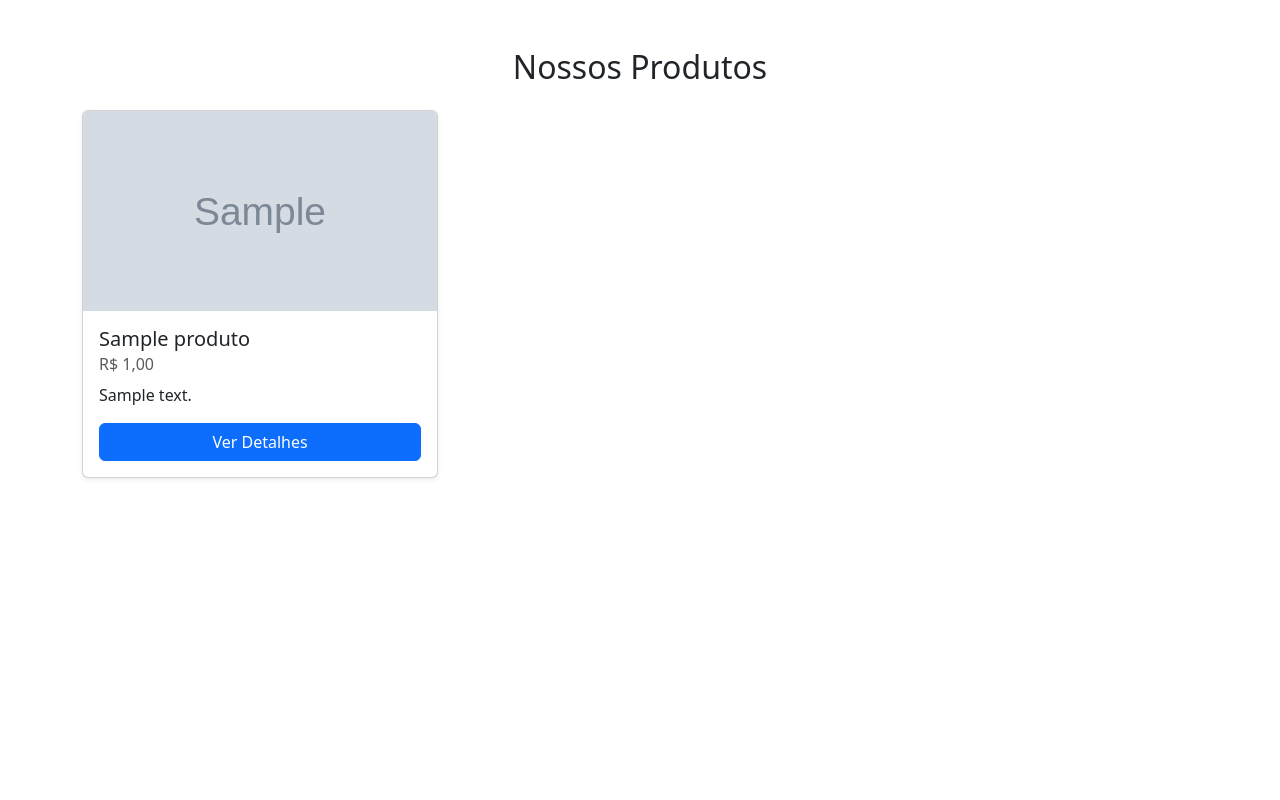
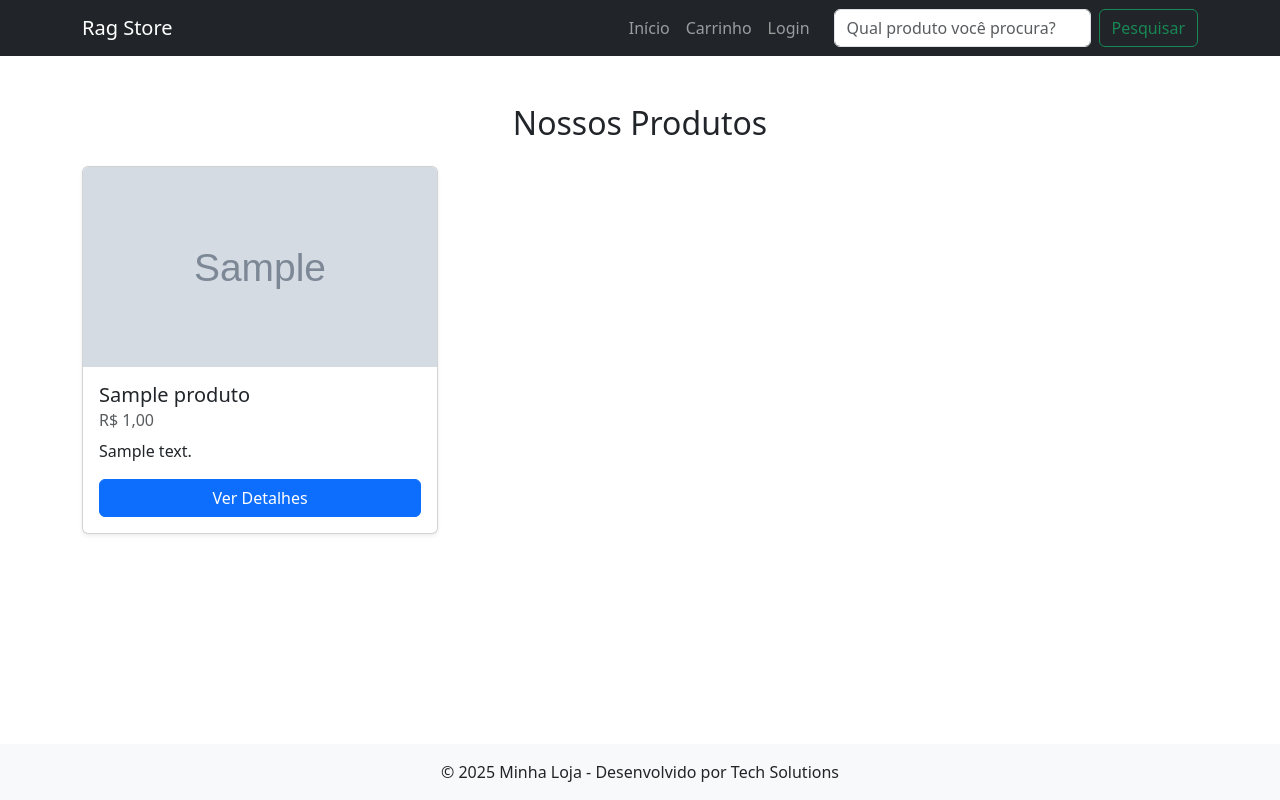
Before and after one commit to GeovanniMarques/e-commerce, a Django app: page / in a window 1280 px wide. Run offline with Django 5.2, Linux system fonts and the light colour scheme; tables that the repository leaves empty hold one stand-in row (values such as "Sample post"); grey boxes marked "Sample" are stand-in pictures.

Commit message:
Adição de templates e busca

```diff
--- a/home/views.py
+++ b/home/views.py
@@ -1,18 +1,31 @@
-from django.shortcuts import render
+from django.shortcuts import render, get_object_or_404
 # Também poderia ser: from django.http import HttpResponse
 from produtos.models import Produto # 1. Importe do modelo
 
 # Create your views here.
 def home(request):
     # 2. Busca dos produtos no banco de dados
-    produtos_reais = Produto.objects.all()
+    termo_busca = request.GET.get('busca')
+
+    if termo_busca:
+        produtos = Produto.objects.filter(nome__icontains=termo_busca)
+    else:
+        produtos = Produto.objects.all()
 
     contexto = {
-        'nome' : 'Geovanni',
-        'produtos' : produtos_reais # 3. Exibimos a lista
+        'produtos' : produtos, # 3. Exibimos a lista
     }
 
     return render(request, 'index.html', contexto) # O render pega o pedido, junta com o template e devolve a página)
 
+def detalhe_produto(request, id):
+    produto = get_object_or_404(Produto, id=id) # Busca o produto pelo ID ou retorna erro 404
+
+    contexto = {
+        'produto' : produto
+    }
+
+    return render(request, 'detalhe_produto.html', contexto)
+
 def sobre(request):
     return render(request, 'sobre.html')
--- a/setup/urls.py
+++ b/setup/urls.py
@@ -16,7 +16,7 @@ Including another URLconf
 """
 from django.contrib import admin
 from django.urls import path
-from home.views import home, sobre
+from home.views import home, sobre, detalhe_produto
 
 # Imports necessários para imagens
 from django.conf.urls.static import static
@@ -26,4 +26,5 @@ urlpatterns = [
     path('admin/', admin.site.urls),
     path('', home, name='home'),
     path('sobre/', sobre, name='sobre'),
+    path('produto/<int:id>', detalhe_produto, name='detalhe_produto'),
 ] + static(settings.MEDIA_URL, document_root=settings.MEDIA_ROOT) # O "truque" para carregar imagens enquanto desenvolve
--- /dev/null
+++ b/templates/base.html
@@ -0,0 +1,57 @@
+<!DOCTYPE html>
+<html lang="pt-BR">
+<head>
+    <meta charset="UTF-8">
+    <meta name="viewport" content="width=device-width, initial-scale=1.0">
+    <link rel="stylesheet" href="https://cdn.jsdelivr.net/npm/bootstrap@5.3.8/dist/css/bootstrap.min.css"
+        integrity="sha384-sRIl4kxILFvY47J16cr9ZwB07vP4J8+LH7qKQnuqkuIAvNWLzeN8tE5YBujZqJLB" crossorigin="anonymous">
+
+    <style>
+        /*Ajuste de página para rodapé ficar fixo na parte debaixo */
+        body {
+            display: flex;
+            flex-direction: column;
+            min-height: 100vh;
+        }
+
+        main {
+            flex: 1;
+        }
+    </style>
+</head>
+<body>
+
+    <nav class="navbar navbar-expand-lg navbar-dark bg-dark">
+        <div class="container">
+            <a class="navbar-brand" href="{% url 'home' %}">Rag Store</a>
+            <button class="navbar-toggler" type="button" data-bs-toggle="collapse" data-bs-target="#navbarNav">
+                <span class="navbar-toggler-icon"></span>
+            </button>
+            <div class="collapse navbar-collapse" id="navbarNav">
+                <ul class="navbar-nav ms-auto">
+                    <li class="nav-item"><a href="{% url 'home' %}" class="nav-link">Início</a></li>
+                    <li class="nav-item"><a href="#" class="nav-link">Carrinho</a></li>
+                    <li class="nav-item"><a href="#" class="nav-link">Login</a></li>
+                </ul>
+
+                <form action="{% url 'home' %}" class="d-flex ms-3" method="GET">
+                    <input type="search" name="busca" placeholder="Qual produto você procura?" aria-label="Search" class="form-control me-2">
+                    <button class="btn btn-outline-success" type="submit">Pesquisar</button>
+                </form>
+            </div>
+        </div>
+    </nav>
+
+    <main>
+        {% block conteudo%}
+        {% endblock %}
+    </main>
+
+    <footer class="bg-light text-center py-3 mt-5">
+        <p class="mb-0">© 2025 Minha Loja - Desenvolvido por Tech Solutions</p>
+    </footer>
+
+    <script src="https://cdn.jsdelivr.net/npm/bootstrap@5.3.0/dist/js/bootstrap.bundle.min.js"></script>
+
+</body>
+</html>
--- a/templates/index.html
+++ b/templates/index.html
@@ -1,15 +1,6 @@
-<!DOCTYPE html>
-<html lang="pt-BR">
+{% extends 'base.html' %}
 
-<head>
-    <meta charset="UTF-8">
-    <meta name="viewport" content="width=device-width, initial-scale=1.0">
-    <link rel="stylesheet" href="https://cdn.jsdelivr.net/npm/bootstrap@5.3.8/dist/css/bootstrap.min.css"
-        integrity="sha384-sRIl4kxILFvY47J16cr9ZwB07vP4J8+LH7qKQnuqkuIAvNWLzeN8tE5YBujZqJLB" crossorigin="anonymous">
-    <title>Home - Django</title>
-</head>
-
-<body>
+{% block conteudo %}
 
     {% comment %}
     {# Esse é um exemplo de comentário de linha #}
@@ -49,19 +40,21 @@
                             {{ produto.descricao|truncatewords:20 }}
                         </p>
 
-                        <a href="#" class="btn btn-primary w-100">Ver Detalhes</a>
+                        <a href="{% url 'detalhe_produto' produto.id %}" class="btn btn-primary w-100">Ver Detalhes</a>
                     </div>
 
                 </div>
             </div>
+
+            {% empty %}
+            <div class="col-12 text-center mt-5">
+                <h3 class="text-muted">😢 Ops! Não encontramos nenhum produto com esse nome</h3>
+                <a href="{% url 'home' %}" class="btn btn-outline-primary mt-3">Ver todos os produtos</a>
+            </div>
+
             {% endfor %}
 
         </div>
     </div>
 
-    <script src="https://cdn.jsdelivr.net/npm/bootstrap@5.3.8/dist/js/bootstrap.bundle.min.js"
-        integrity="sha384-FKyoEForCGlyvwx9Hj09JcYn3nv7wiPVlz7YYwJrWVcXK/BmnVDxM+D2scQbITxI"
-        crossorigin="anonymous"></script>
-</body>
-
-</html>
+{% endblock %}
```
Also changed, not shown: templates/detalhe_produto.html (added, +35 -0 lines), README.md, produtos/views.py (line endings or trailing spaces).
